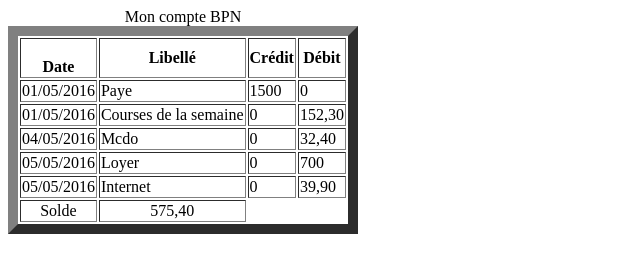
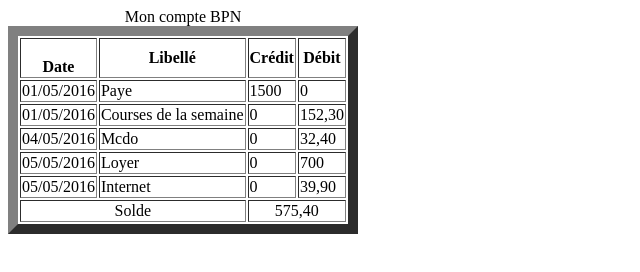
Before and after one commit to LHEstelle/html-css, a plain HTML site: page exercice5/index.html in a window 1280 px wide. Shown: the whole page, without its empty margins (0-640 px from the left). Drawn offline with Linux system fonts and the light colour scheme.

Commit message:
tableau fini

```diff
--- a/exercice5/index.html
+++ b/exercice5/index.html
@@ -10,7 +10,7 @@
 <tr><th><br>Date</th><th>Libellé</th><th>Crédit</th><th>Débit</th></tr>
 </thead>
 <tfoot>
-<tr align="center"><td>Solde</td><td>575,40</td></tr>
+<tr align="center"><td colspan ="2">Solde</td><td colspan ="2">575,40</td></tr>
 </tfoot>
 <tbody>
 <tr><td>01/05/2016</td><td>Paye</td><td>1500</td><td>0</td></tr>
```
